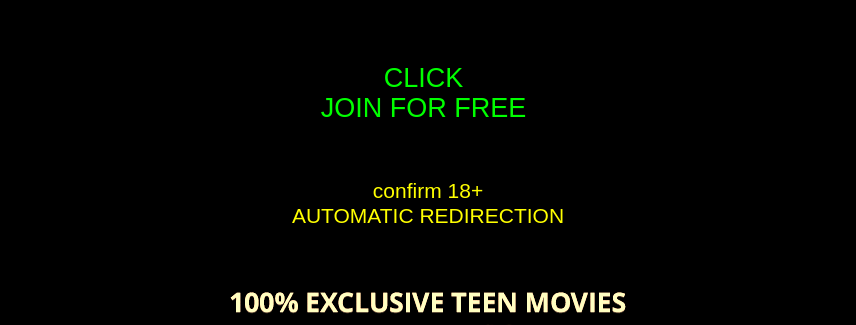
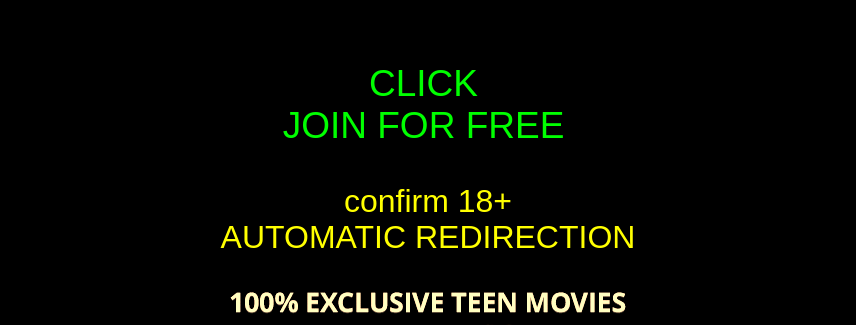
Before and after one commit to vichastiy/freeteens, a plain HTML site: page index.html in a window 1280 px wide. Shown: the part 400-725 px from the top of the page, without its empty margins (212-1068 px from the left). Drawn offline with Linux system fonts and the light colour scheme.

Commit message:
Add files via upload

```diff
--- a/index.css
+++ b/index.css
@@ -43,8 +43,8 @@ body
    color: #FFFF00;
    font-family: Arial;
    font-weight: 400;
-   font-size: 21px;
-   line-height: 24.5px;
+   font-size: 32px;
+   line-height: 36px;
 }
 #wb_Text1 p, #wb_Text1 ul
 {
@@ -66,8 +66,8 @@ body
    color: #00FF00;
    font-family: Arial;
    font-weight: 400;
-   font-size: 27px;
-   line-height: 30px;
+   font-size: 37px;
+   line-height: 41.5px;
 }
 #wb_Text2 p, #wb_Text2 ul
 {
--- a/index.html
+++ b/index.html
@@ -10,10 +10,10 @@
 <body>
 <div id="space"><br></div>
 <div id="container">
-<div id="wb_Text1" style="position:absolute;left:1px;top:579px;width:798px;height:48px;text-align:center;z-index:0;">
+<div id="wb_Text1" style="position:absolute;left:1px;top:583px;width:798px;height:72px;text-align:center;z-index:0;">
 <p>confirm 18+</p>
 <p>AUTOMATIC REDIRECTION</p></div>
-<div id="wb_Text2" style="position:absolute;left:2px;top:463px;width:787px;height:60px;text-align:center;z-index:1;">
+<div id="wb_Text2" style="position:absolute;left:2px;top:463px;width:787px;height:83px;text-align:center;z-index:1;">
 <p>CLICK</p>
 <p>JOIN FOR FREE</p></div>
 <div id="Html2" style="position:absolute;left:166px;top:1330px;width:496px;height:100px;z-index:2">
```
